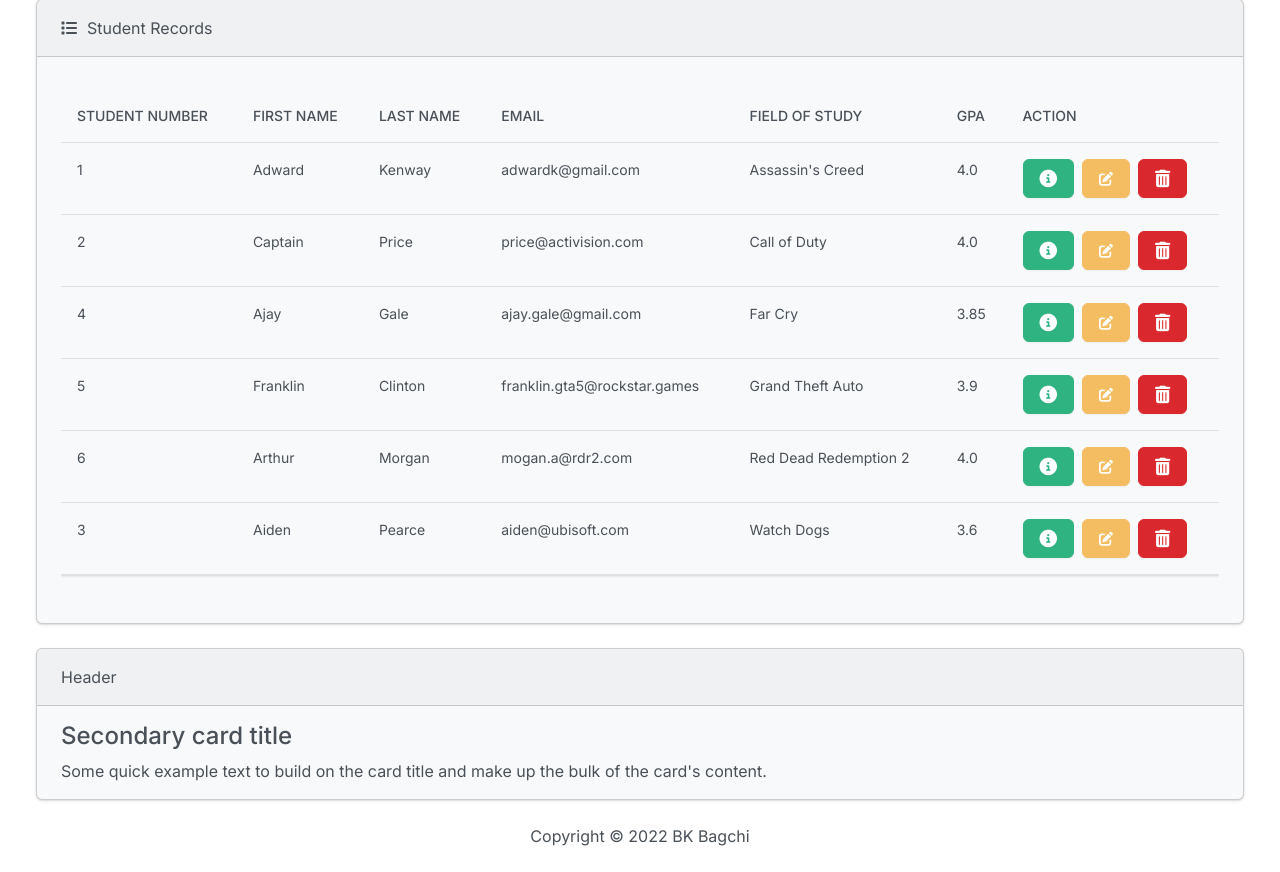
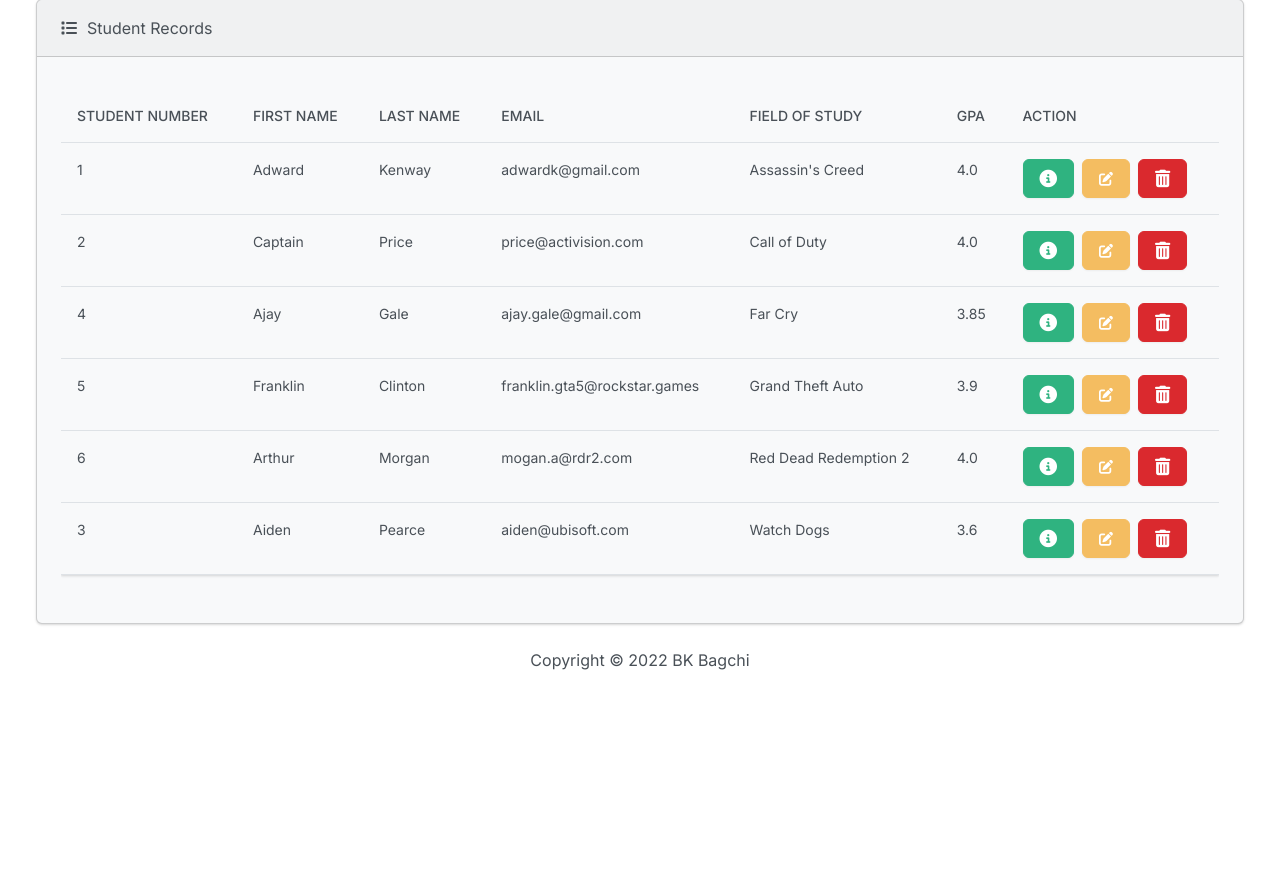
Before and after one commit to BK-Bagchi/student-management-system, a Django app: template students/templates/students/index.html in a window 1280 px wide. Shown: the part 174-1046 px from the top of the page. After the commit the page ends 844 px from the top, so only its background shows below. Run offline with Django 4.2, Linux system fonts and the light colour scheme; the template is opened without the code that fills it: values that come from a table or form of the project are taken from there, others are empty; data comes from the database, SQL or seed files in the repository; parts of the project's set-up code (start-up, migrations or seed data) failed here and were passed over; some libraries are stand-ins or nearby versions.

Commit message:
unnecessary html removed

```diff
--- a/students/templates/students/index.html
+++ b/students/templates/students/index.html
@@ -113,13 +113,6 @@
                 {% else %}
                     <h5 class="alert alert-danger m-4">No Student Records</h5>
                 {% endif %}
-                <div class="card bg-light m-4">
-                    <div class="card-header">Header</div>
-                    <div class="card-body">
-                      <h4 class="card-title">Secondary card title</h4>
-                      <p class="card-text">Some quick example text to build on the card title and make up the bulk of the card's content.</p>
-                    </div>
-                </div>
             </div>
         </div>
 {% endblock %}
```
